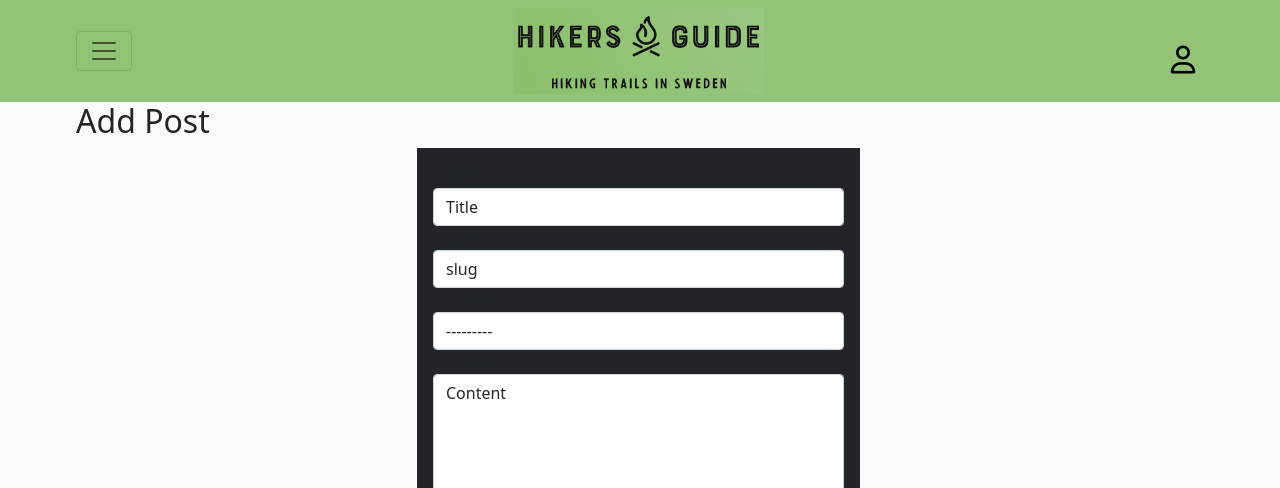
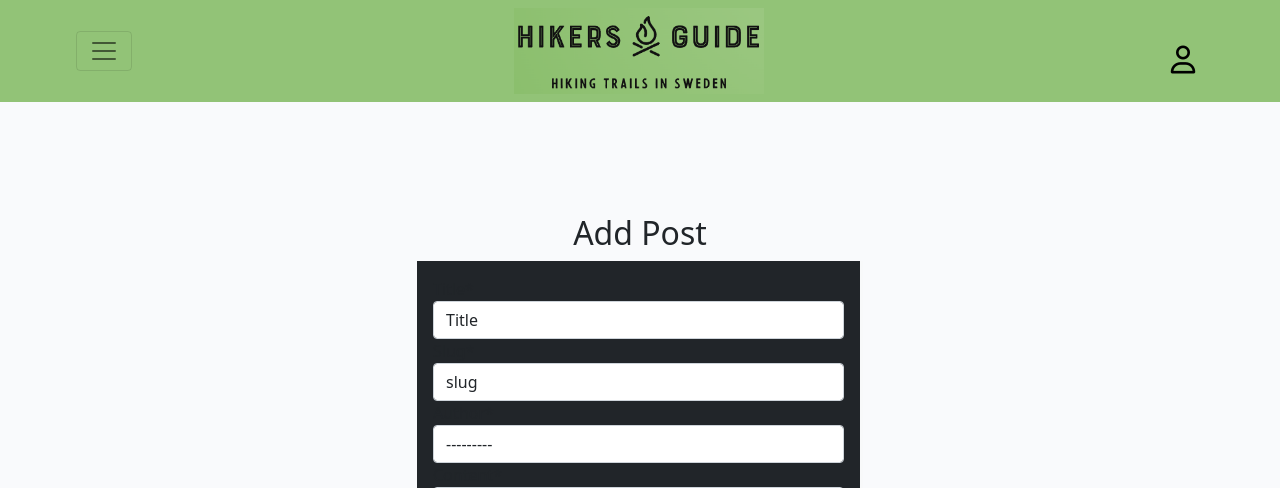
Before and after one commit to KarlPreisler/hiking-spots-blog, a Django app: page /add_post in a window 1280 px wide. Shown: the top 488 px of the page. Run offline with Django 3.2, Linux system fonts and the light colour scheme; the visitor is signed in with stand-in values (Sample User, id 1); data comes from the database, SQL or seed files in the repository; some libraries are stand-ins or nearby versions.

Commit message:
center add post text

```diff
--- a/templates/add_post.html
+++ b/templates/add_post.html
@@ -7,7 +7,7 @@
 <div class="container-fluid">
     <div class="row">
         <div class="col-12">
-            <h2>Add Post</h2>
+            <h2 class="margin-top center-text">Add Post</h2>
         </div>
     </div>
     <!-- Shows add post form if user is logged in -->
```
